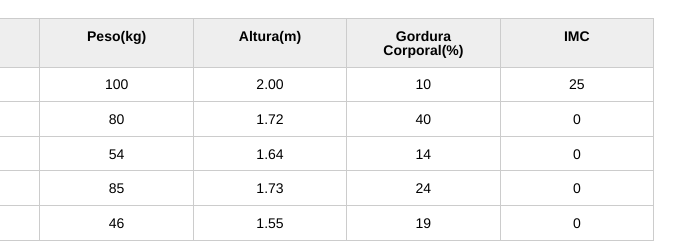
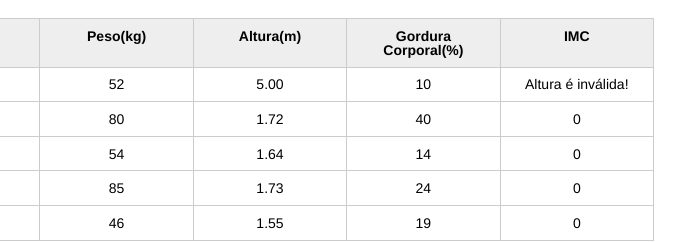
Before and after one commit to rowtigo/alura_JS_01, a plain HTML site: page index.html in a window 1280 px wide. Shown: the part 123-365 px from the top of the page, 370-1064 px from the left. Drawn offline with Linux system fonts and the light colour scheme.

Commit message:
Validações de altura e peso

```diff
--- a/index.html
+++ b/index.html
@@ -31,8 +31,8 @@
 					<tbody id="tabela-pacientes">
 						<tr class="paciente" id="primeiro-paciente" >
 							<td class="info-nome">Paulo</td>
-							<td class="info-peso">100</td>
-							<td class="info-altura">2.00</td>
+							<td class="info-peso">52</td>
+							<td class="info-altura">5.00</td>
 							<td class="info-gordura">10</td>
 							<td class="info-imc">0</td>
 						</tr>
--- a/js/principal.js
+++ b/js/principal.js
@@ -15,7 +15,26 @@ var altura = tdAltua.textContent;
 var tdPeso = paciente.querySelector(".info-peso");
 var peso = tdPeso.textContent
 
-var imcPaciente = peso/(altura*altura);
+var tdImc = paciente.querySelector(".info-imc");
 
-paciente.querySelector(".info-imc").textContent = imcPaciente
-alert(imcPaciente);
+//------------------------------------------------------
+//Validações de altura e peso
+
+var alturaEhValida = true;
+var pesoEhValido = true;
+
+if(peso <= 0 || peso >= 1000) {
+  pesoEhValido = false;
+  tdImc.textContent = "Peso é inválido!"
+}
+
+if(altura <= 0 || altura >= 3.00) {
+  alturaEhValida = false;
+  tdImc.textContent = "Altura é inválida!"
+}
+
+if(alturaEhValida && pesoEhValido) {
+  var imcPaciente = peso/(altura*altura);
+
+  tdImc.textContent = imcPaciente;
+}
```
